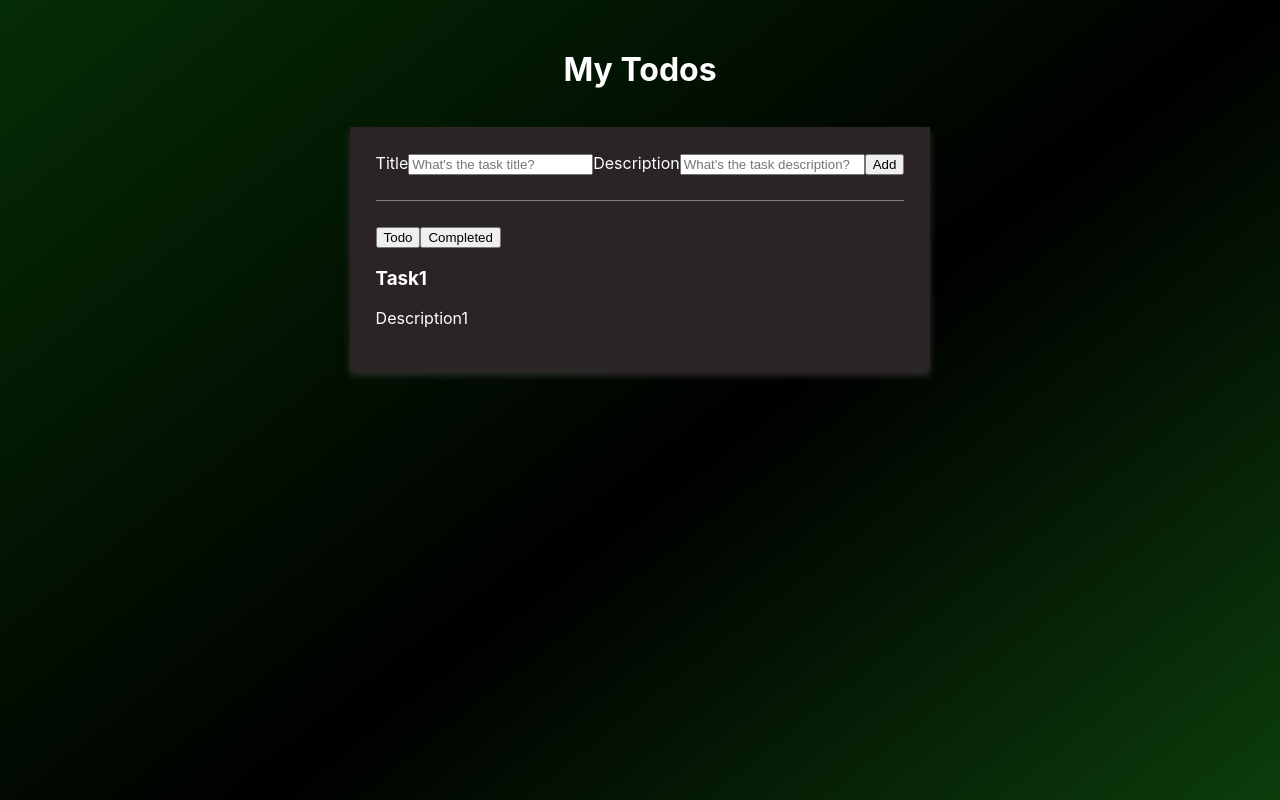
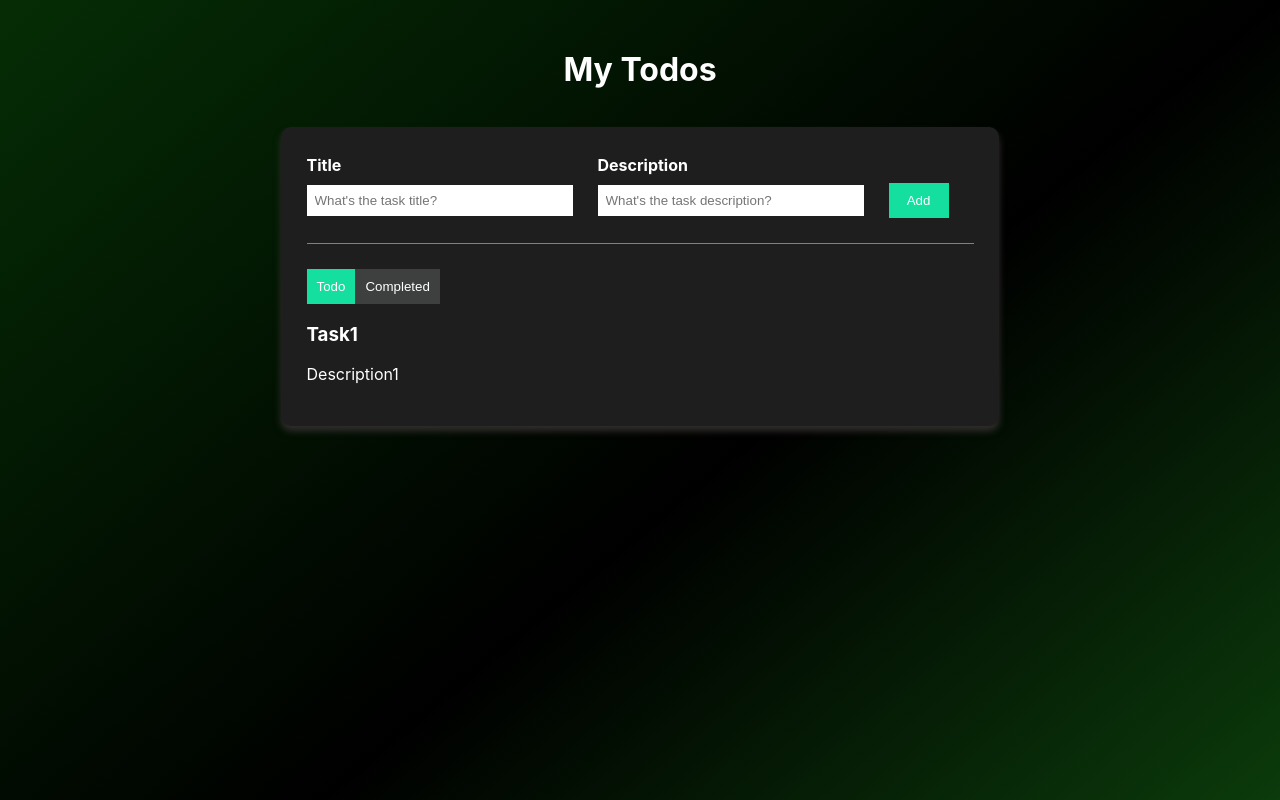
Before and after one commit to Hprasadi98/MyToDoApp, a React (Create React App) app in the folder mytodoapp/: page / in a window 1280 px wide. Shown: the top 800 px of the page. Built offline with nearby package versions, Linux system fonts and the light colour scheme.

Commit message:
Basic css

```diff
--- a/mytodoapp/src/App.css
+++ b/mytodoapp/src/App.css
@@ -11,7 +11,7 @@ h1{
 
 .todo-wrapper{
   margin-bottom: 50%;
-  background: rgb(42, 36, 36);
+  background: rgb(31, 30, 30);
   padding: 2%;
   width: fit-content;
   margin-left: auto;
@@ -20,6 +20,7 @@ h1{
   max-height: 80vh;
   overflow-y: auto;
   box-shadow: 0px 5px 7px rgb(50, 46, 46);
+  border-radius: 10px;
 }
 
 .todo-input{
@@ -30,3 +31,55 @@ h1{
   padding-bottom: 25px;
   margin-bottom: 25px;
 }
+
+.todo-input-item{
+  display: flex;
+  flex-direction: column;
+  align-items: flex-start;
+  margin-right: 25px;
+}
+
+.todo-input-item label{
+  font-weight: bold;
+  margin-bottom: 10px;
+}
+
+.todo-input-item input{
+  padding: 8px;
+  border: none;
+  width: 250px;
+}
+
+.todo-input-item input:focus{
+  outline: 2px solid rgb(20, 223, 159);
+}
+
+.primaryBtn{
+  background-color: rgb(20, 223, 159);
+  color: white;
+  border: none;
+  border-radius: 0px;
+  margin-top: 30px;
+  padding: 10px;
+  width: 60px;
+  cursor: pointer;
+}
+
+.primaryBtn:hover{
+  background-color:rgb(21, 181, 130) ;
+}
+
+.secondaryBtn{
+  background-color: rgb(61, 64, 63);
+  color: white;
+  border: none;
+  border-radius: 0px;
+  margin-top: 0px;
+  padding: 10px;
+  width: fit-content;
+  cursor: pointer;
+}
+
+.active{
+  background-color: rgb(20, 223, 159);
+}
--- a/mytodoapp/src/App.js
+++ b/mytodoapp/src/App.js
@@ -1,6 +1,8 @@
+import { useState } from 'react';
 import './App.css';
 
 function App() {
+  const[isCompleteScreen, setIsCompleteScreen]=useState(false);
   return (
     <div className="App">
       <h1>My Todos</h1>
@@ -15,12 +17,12 @@ function App() {
             <input type='text' placeholder="What's the task description?"></input>
           </div>
           <div className='todo-input-item'>
-            <button type='button' className='primarybtn'>Add</button>
+            <button type='button' className='primaryBtn'>Add</button>
           </div>
         </div>
         <div className='btn-area'>
-          <button>Todo</button>
-          <button>Completed</button>
+          <button className={`secondaryBtn ${isCompleteScreen===false && 'active'}`} onClick={()=>setIsCompleteScreen(false)}>Todo</button>
+          <button className={`secondaryBtn ${isCompleteScreen===true && 'active'}`} onClick={()=>setIsCompleteScreen(true)}>Completed</button>
         </div>
         <div className='todo-list'>
           <div className='todo-list-item'>
```
